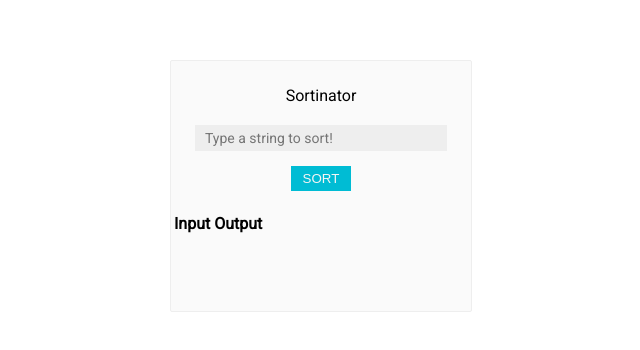
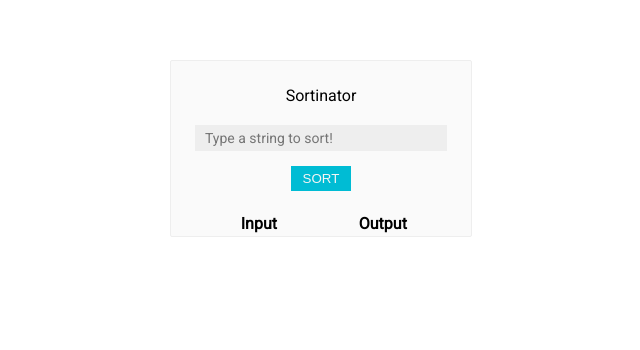
Before and after one commit to himanshupnt/char_sortAPI, a website: page client/index.html in a window 1280 px wide. Shown: the whole page, without its empty margins (319-959 px from the left). Drawn offline with Linux system fonts and the light colour scheme.

Commit message:
table css

```diff
--- a/client/styles.css
+++ b/client/styles.css
@@ -3,7 +3,6 @@
   border-radius: 2px;
   text-align: center;
   max-width: 300px;
-  height: 250px;
   margin: 60px auto 0 auto;
   font-family: "Roboto", sans-serif;
   background-color: #fafafa;
@@ -42,3 +41,13 @@
 #submit-btn:hover {
   background-color: #04c7e0;
 }
+#results {
+  margin: auto;
+  max-width: 250px;
+}
+#results th {
+  width: 125px;
+}
+#results td {
+  width: 140px;
+}
```
